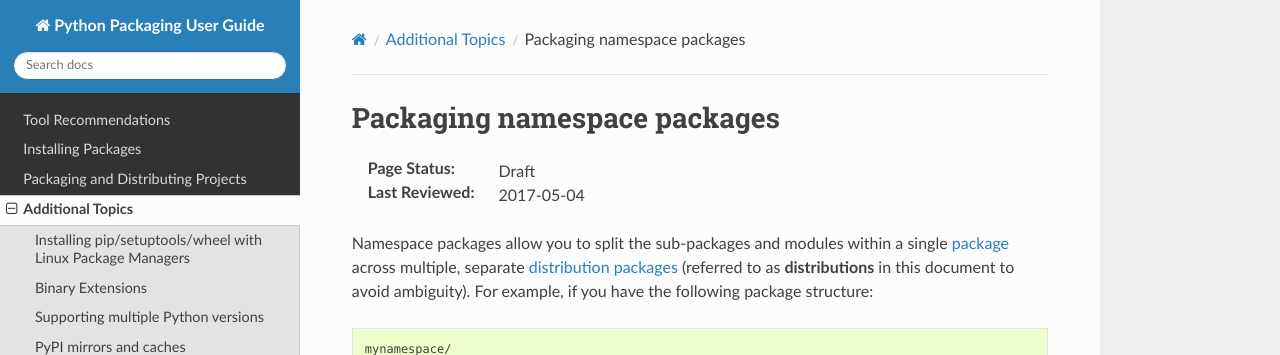
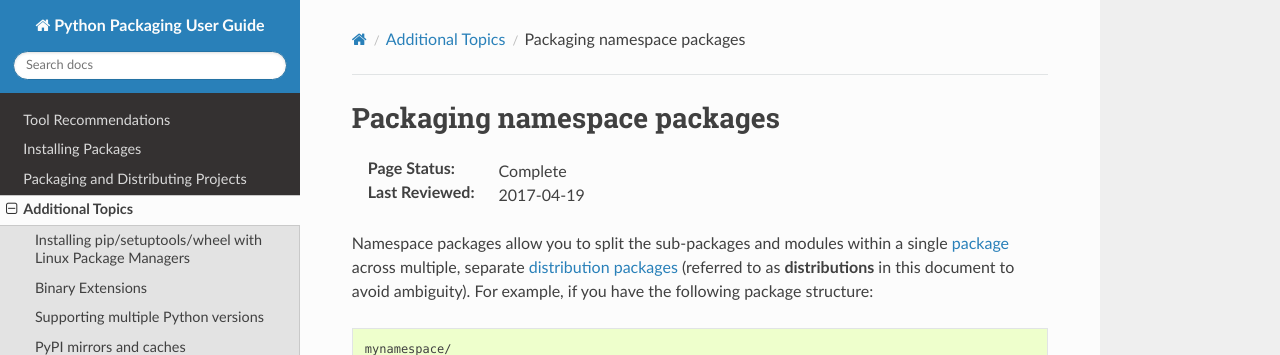
Before and after one commit to pypa/packaging.python.org, a Sphinx documentation site: the page built from source/namespace_packages.rst, in a window 1280 px wide and 900 px high. Shown: the top 355 px of the window. Built offline with Sphinx 7.4.7 and the Read the Docs theme 2.0.0, drawn with Linux system fonts in a browser that asks for light colours; pages that are not in the unit, such as notebooks, are missing from menus.

Commit message:
Update namespace package status and last reviewed

```diff
--- a/source/namespace_packages.rst
+++ b/source/namespace_packages.rst
@@ -2,8 +2,8 @@
 Packaging namespace packages
 ============================
 
-:Page Status: Draft
-:Last Reviewed: 2017-05-04
+:Page Status: Complete
+:Last Reviewed: 2017-04-19
 
 Namespace packages allow you to split the sub-packages and modules within a
 single :term:`package <Import Package>` across multiple, separate
```
